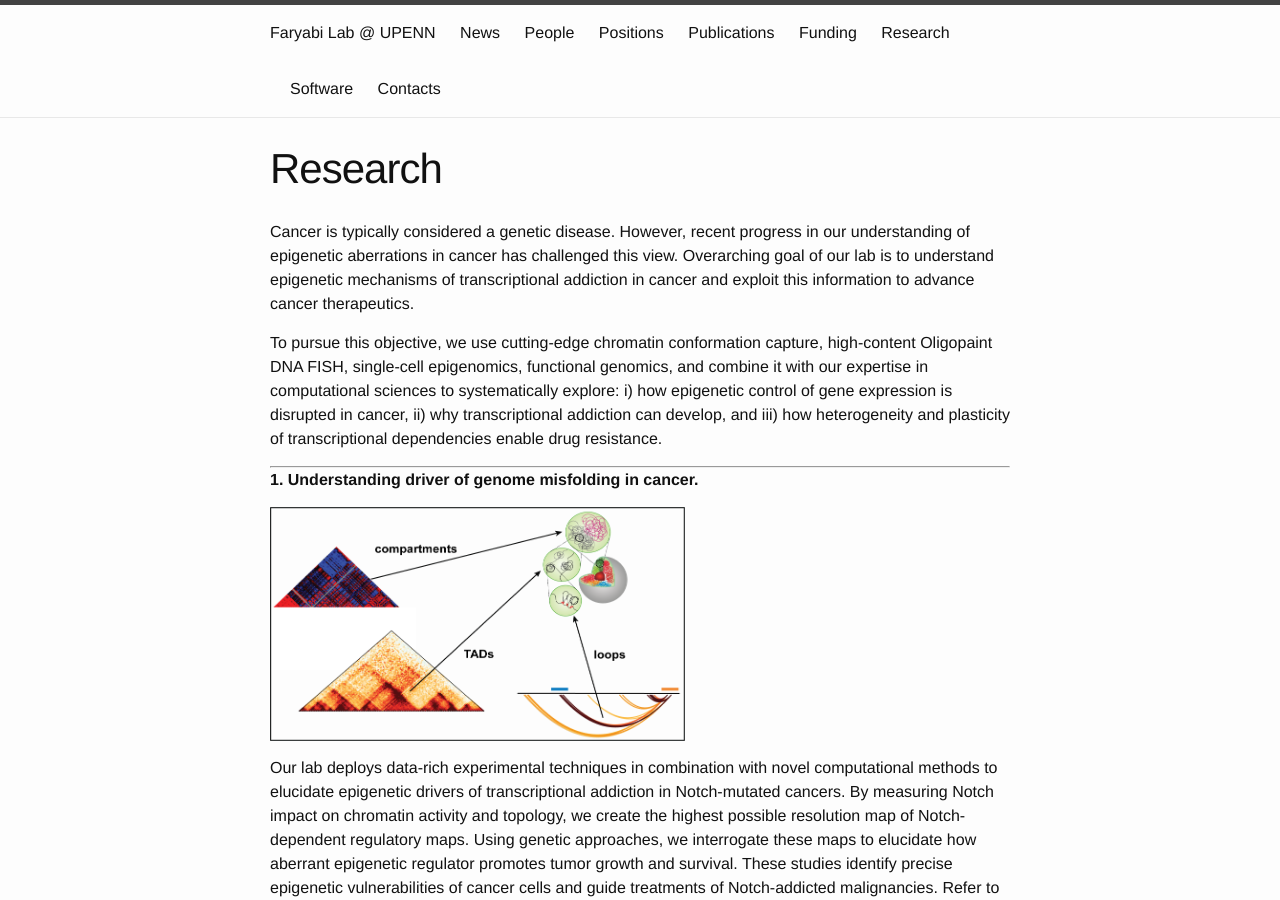
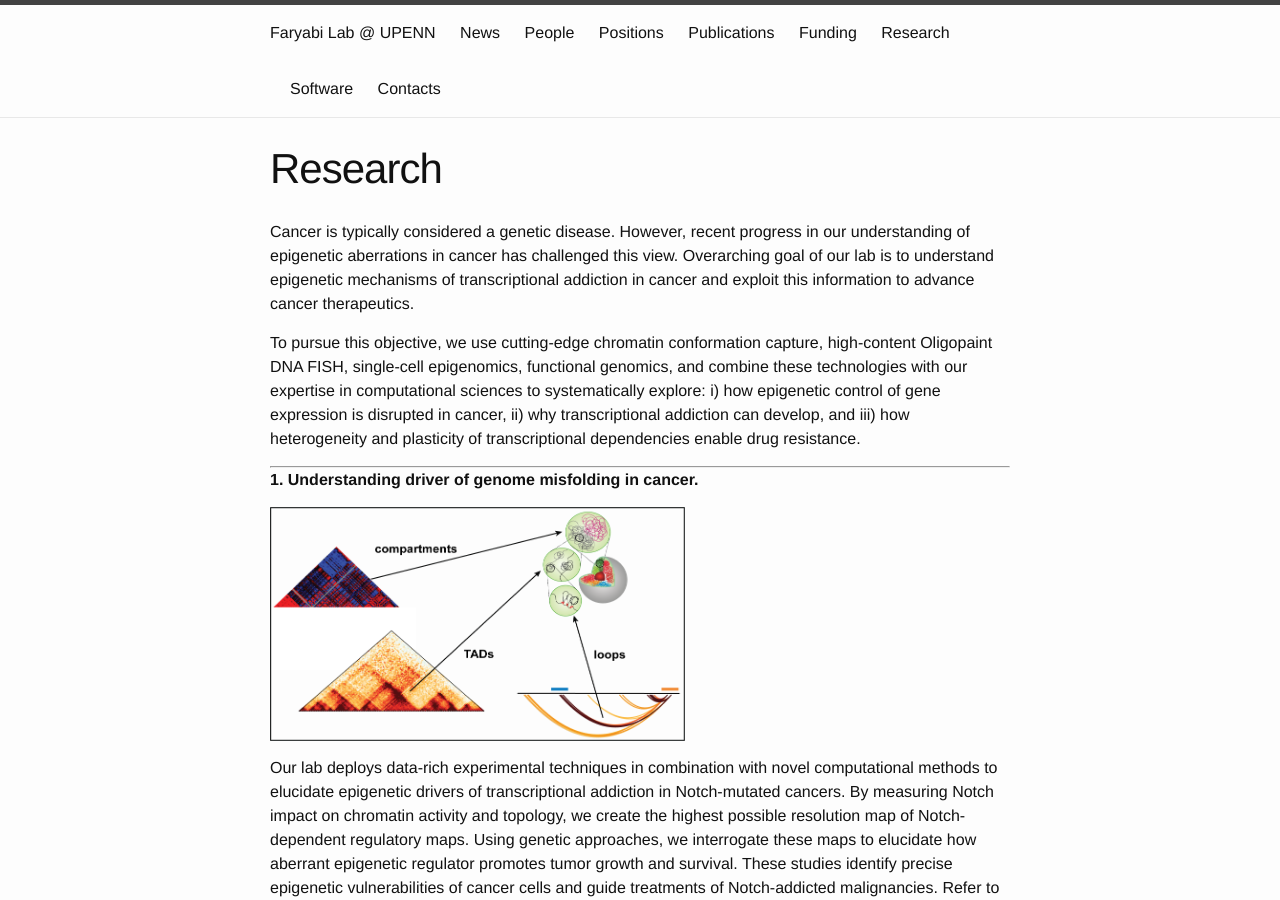
Before and after one commit to faryabib/faryabib.github.io, a Jekyll site: the page built from research.md, in a window 1280 px wide and 900 px high. Built offline with Jekyll 4.4.1, drawn with Linux system fonts in a browser that asks for light colours.

Commit message:
Update research.md

```diff
--- a/research.md
+++ b/research.md
@@ -6,7 +6,7 @@ permalink: /research.html
 
 Cancer is typically considered a genetic disease. However, recent progress in our understanding of epigenetic aberrations in cancer has challenged this view. Overarching goal of our lab is to understand epigenetic mechanisms of transcriptional addiction in cancer and exploit this information to advance cancer therapeutics.
 
-To pursue this objective, we use cutting-edge chromatin conformation capture, high-content Oligopaint DNA FISH, single-cell epigenomics, functional genomics, and combine it with our expertise in computational sciences to systematically explore: i) how epigenetic control of gene expression is disrupted in cancer, ii) why transcriptional addiction can develop, and iii) how heterogeneity and plasticity of transcriptional dependencies enable drug resistance.
+To pursue this objective, we use cutting-edge chromatin conformation capture, high-content Oligopaint DNA FISH, single-cell epigenomics, functional genomics, and combine these technologies with our expertise in computational sciences to systematically explore: i) how epigenetic control of gene expression is disrupted in cancer, ii) why transcriptional addiction can develop, and iii) how heterogeneity and plasticity of transcriptional dependencies enable drug resistance.
 
 ----
 
```
